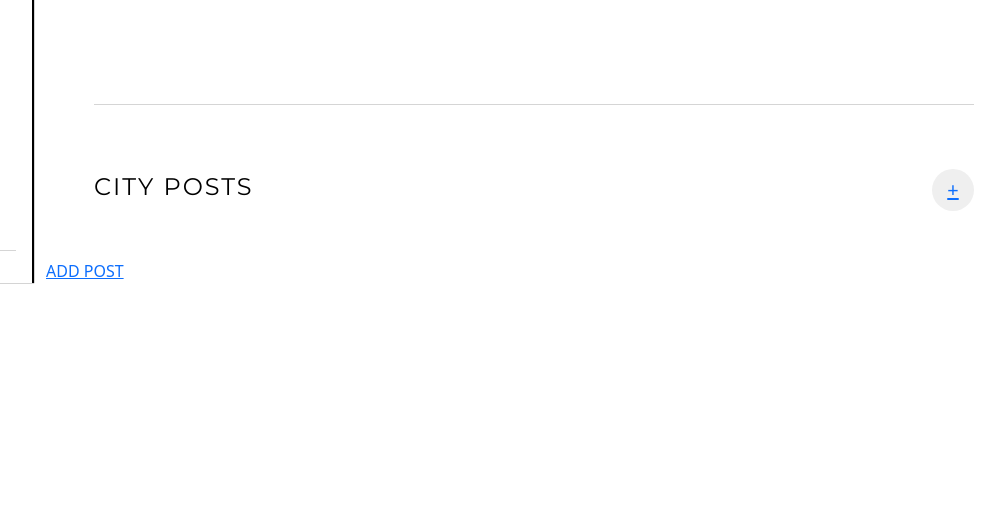
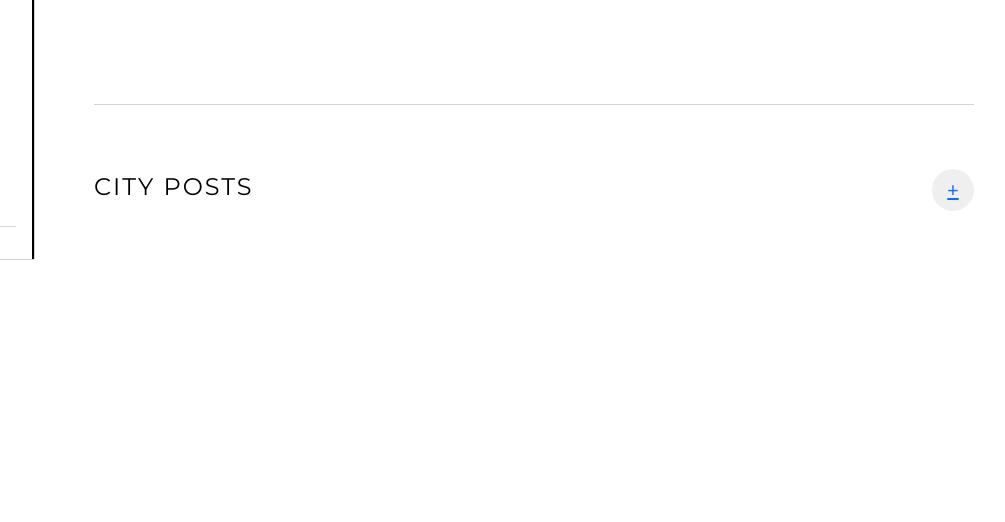
Before and after one commit to rsato1007/wayfarer-project, a Django app: template main_app/templates/city_details.html in a window 1280 px wide. Shown: the part 610-1132 px from the top of the page, without its empty margins (246-1251 px from the left). Run offline with Django 3.2, Linux system fonts and the light colour scheme; the template is opened without the code that fills it: values that come from a table or form of the project are taken from there, others are empty; parts of the project's set-up code (start-up, migrations or seed data) failed here and were passed over.

Commit message:
fix posting error

```diff
--- a/main_app/templates/city_details.html
+++ b/main_app/templates/city_details.html
@@ -42,6 +42,7 @@
 
                 </div>
             </a>
+
         {% empty %}
 
             <div class="sidebar-nav-item">
@@ -123,7 +124,6 @@
         {% endfor %}
 
     </div>
-<a class="" href="{% url 'post_create' %}">ADD POST</a>
 </div>
 
 {% endblock %}
--- a/main_app/views.py
+++ b/main_app/views.py
@@ -152,7 +152,6 @@ class Post_Create(CreateView):
         form.instance.city = City.objects.get(pk=self.kwargs.get('pk'))
         return super(Post_Create, self).form_valid(form)
 
-
     def get_success_url(self):
         return reverse('city_detail', kwargs={'pk': self.kwargs.get('pk')})
 
```
Also changed, not shown: main_app/migrations/0019_merge_0016_auto_20211020_0349_0018_auto_20211020_0355.py (added).
